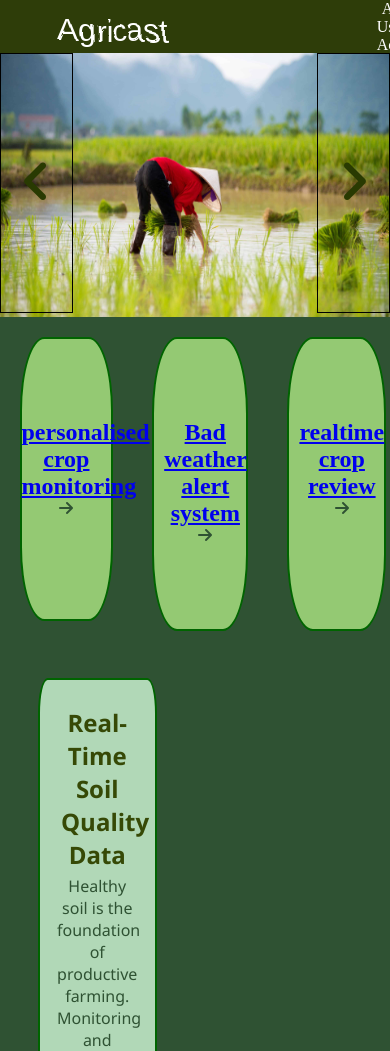
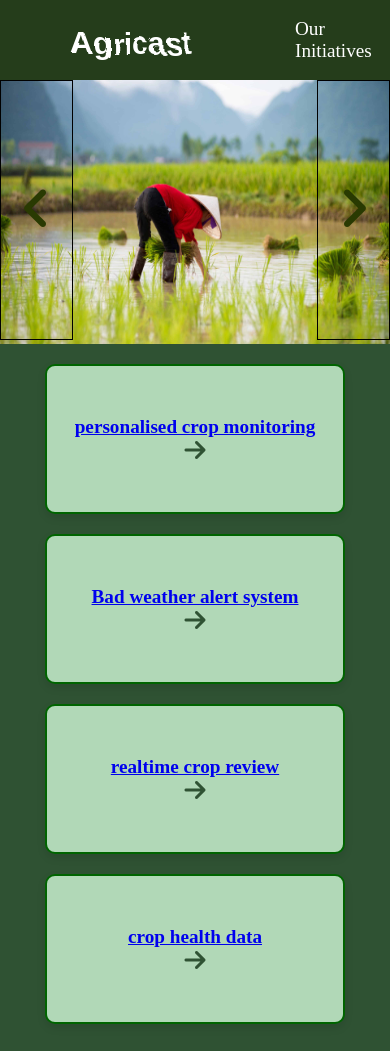
Before and after one commit to aishwarya2005thakur/agriculture-knowlwdgw-hub, a plain HTML site: page index.html in a window 390 px wide. Shown: the top 1051 px of the page. Drawn offline with Linux system fonts and the light colour scheme.

Commit message:
Update style.css

```diff
--- a/style.css
+++ b/style.css
@@ -1,55 +1,92 @@
-*{
-    padding:0;
-    margin:0;
-    border:border-box;
-
+* {
+    padding: 0;
+    margin: 0;
+    box-sizing: border-box;
 }
 
-/**navigation bar**/
+/* Navigation Bar */
+#navbar {
+    background-color: #2F5233; /* Existing color */
+    height: 80px; /* Adjusted height */
+    width: 100%;
+    display: flex;
+    align-items: center;
+    padding: 0 30px;
+    position: relative;
+    transition: background-color 0.3s ease;
+}
 
-#navbar{
-    background-color: #2e3d09;
-    height: 30px;
-    width:100%;
-    display: flex;
-    flex-direction: row;
-    padding:3%;
-    align-items: center;
+#navbar:hover {
+    background-color: #253d1b; /* Darker shade on hover */
+}
 
-}
-#logo{
-    text-align:start;
-    padding-left: 30px;
-    color: #81b521;
+#logo {
+    color: #ffffff; /* White color */
     font-family: 'Segoe UI', Tahoma, Geneva, Verdana, sans-serif;
-    font-size: 1rem;
-
+    font-size: 1.2rem; /* Normal font size */
+    margin-right: auto; /* Align logo to the left */
+    text-decoration: none; /* Remove underline */
+    font-weight: bold; /* Make logo text bold */
+    transition: color 0.3s ease; /* Smooth color transition */
 }
 
 
-.navigation-bar a{
-    margin-right: 130px;
-    margin-left:5px;
-    justify-content: space-between;
-    text-decoration: none;
-    color:white;
-
-
+#logo:hover {
+    color: #a5b648; /* Slightly lighter color on hover */
 }
 
-.navigation-bar a:hover{
-    height: 70px;
-    background-color:#2F5233;
-    transition: background-color 0.9s ease;
+.navigation-bar nav {
+    display: flex;
+    align-items: center;
 }
 
-.login-page:hover{
-background-color:#293a02 ;
-border:2px solid ;
+.navigation-bar a {
+    color: #ffffff; /* White color */
+    text-decoration: none;
+    margin-left: 25px; /* Adjusted spacing */
+    font-size: 1.2rem; /* Adjusted font size */
+    position: relative;
+    padding: 0 5px; /* Add padding for underline effect */
+    transition: color 0.3s ease, transform 0.3s ease; /* Smooth color and transform transition */
+}
+
+.navigation-bar a::after {
+    content: '';
+    position: absolute;
+    left: 0;
+    bottom: -5px; /* Position the underline below the text */
+    height: 2px;
+    width: 100%;
+    background-color: #a5b648; /* Underline color */
+    transform: scaleX(0); /* Initially hidden */
+    transform-origin: bottom right;
+    transition: transform 0.3s ease; /* Smooth underline transition */
+}
+
+.navigation-bar a:hover {
+    color: #a5b648; /* Change text color on hover */
+    transform: translateY(-2px); /* Slightly lift text on hover */
+}
+
+.navigation-bar a:hover::after {
+    transform: scaleX(1); /* Show underline on hover */
+}
+
+.navigation-bar i {
+    color: #ffffff; /* White color */
+    margin-left: 25px;
+    font-size: 1.5rem; /* Adjusted icon size */
+    transition: color 0.3s ease, transform 0.3s ease; /* Smooth color and transform transition */
+}
+
+.navigation-bar i:hover {
+    color: #a5b648; /* Change color on hover */
+    transform: scale(1.2); /* Slightly larger icon on hover */
 }
 
 
 body{
+
     background-color: #2F5233;
 }
 
@@ -118,56 +155,59 @@ font-weight: 900;
 
 
 
-.facilities-section{
+.facilities-section {
     display: flex;
+    flex-wrap: wrap; /* Allows boxes to wrap on smaller screens */
     background-color: #2F5233;
-
+    padding: 20px; /* Add padding around the section */
+    gap: 20px; /* Space between boxes */
+    justify-content: center; /* Center align items */
 }
 
-
-.box{
-border: 2px solid darkgreen ;
-height: 200px;
-width: 23%;
-background-color:#94C973;
-border-radius: 26%;
+.box {
+    border: 2px solid darkgreen;
+    height: 150px; /* Increased height for better content display */
+    width: 100%; /* Default width for responsiveness */
+    max-width: 300px; /* Max width to maintain box size */
+    background-color: #B1D8B7;
+    border-radius: 10px; /* Rounded corners for a modern look */
     text-align: center;
-justify-content: space-between;
-padding-top: 80px;
+    display: flex;
+    flex-direction: column; /* Arrange text and icon vertically */
+    justify-content: center;
+    padding: 20px;
+    box-shadow: 0 4px 8px rgba(0, 0, 0, 0.1); /* Subtle shadow for depth */
+    transition: transform 0.3s ease, background-color 0.3s ease;
 }
 
-.box:hover{
-    height:210px;
-    width: 23%;
-    background-color:#afcf73;
-    transition: background-color 0.2s ease;
+.box:hover {
+    transform: scale(1.05); /* Slightly enlarge the box */
+    background-color: #afcf73;
+    box-shadow: 0 8px 16px rgba(0, 0, 0, 0.2); /* Darker shadow on hover */
 }
 
-.box1{
-    color:#2F5233;
-    margin:5%;
+.box h2 {
+    color: #2F5233; /* Ensure text color matches theme */
+    font-size: 1.2rem; /* Adjusted font size */
+    margin: 0; /* Remove default margin */
 }
 
-.box2{
-    color:#2F5233;
-    padding-left:10px;
-    padding-bottom:10px;
-    margin:5%;
+.box i {
+    color: #2F5233;
+    font-size: 1.5rem; /* Adjust icon size if needed */
 }
 
-.box3{
-    color:#2F5233;
-    padding-left:10px;
-    padding-bottom:10px;
-    margin:5%;
+/* Responsive Design */
+@media (max-width: 768px) {
+    .box {
+        width: calc(50% - 20px); /* Two boxes per row on smaller screens */
+    }
 }
 
-.box4{
-    color:#2F5233;
-    padding-left:10px;
-    padding-bottom:10px;
-    margin:5%;
-
+@media (max-width: 480px) {
+    .box {
+        width: 100%; /* Full width on very small screens */
+    }
 }
 
 
@@ -216,57 +256,50 @@ padding-top: 80px;
 }
 
 
-.pannel{
-border: 2px solid darkgreen ;
+.pannel {
+    border: 2px solid darkgreen;
     height: 400px;
-width: 23%;
-background-color:#B1D8B7;
+    width: 32%; /* Adjust width to fit all three panels in a row with space between */
+    background-color: #B1D8B7;
     border-radius: 8%;
     text-align: center;
-justify-content: space-between;
-padding-top: 8px;
+    display: flex;
+    flex-direction: column; /* Align content vertically */
+    justify-content: center;
+    padding: 20px; /* Adjusted padding for better spacing */
+    box-shadow: 0 4px 8px rgba(0, 0, 0, 0.1); /* Subtle shadow for depth */
+    transition: transform 0.3s ease, background-color 0.3s ease;
     font-family: 'Segoe UI', Tahoma, Geneva, Verdana, sans-serif;
-
-
 }
 
-.pannel1{
-    color:#2F5233;
-    padding-left:10px;
-    padding-bottom:10px;
-    font-family: 'Segoe UI', Tahoma, Geneva, Verdana, sans-serif;
-    padding: 5%;
-    margin:5%;
-
+.pannel:hover {
+    transform: scale(1.05); /* Slightly enlarge the panel */
+    background-color: #afcf73;
+    box-shadow: 0 8px 16px rgba(0, 0, 0, 0.2); /* Darker shadow on hover */
 }
 
-.pannel2{
-    color:#2F5233;
-    padding-left:10px;
-    padding-bottom:10px;
-    font-family: 'Segoe UI', Tahoma, Geneva, Verdana, sans-serif;
-    padding: 5%;
-    margin:5%;
-
-
-
-}.pannel:hover{
-    height: 410px;
-    width: 25%;
-    background-color:#afcf73;
-    transition: background-color 0.9s ease;
-    font-family: 'Segoe UI', Tahoma, Geneva, Verdana, sans-serif;
-
+.pannel h2 {
+    color: #2F5233;
+    font-size: 1.2rem; /* Adjusted font size */
+    margin: 0; /* Remove default margin */
 }
 
-.pannel3{
-    color:#2F5233;
-    padding-left:10px;
-    padding-bottom:10px;
-    font-family: 'Segoe UI', Tahoma, Geneva, Verdana, sans-serif;
-    padding: 5%;
-    margin:5%;
+.pannel i {
+    color: #2F5233;
+    font-size: 1.5rem; /* Adjust icon size if needed */
+}
 
+/** Responsive Design **/
+@media (max-width: 768px) {
+    .pannel {
+        width: calc(50% - 20px); /* Two panels per row on smaller screens */
+    }
+}
+
+@media (max-width: 480px) {
+    .pannel {
+        width: calc(100% - 20px); /* Full width on very small screens */
+    }
 }
 
 
```
Lines whose indentation alone changed are shown as unchanged.
